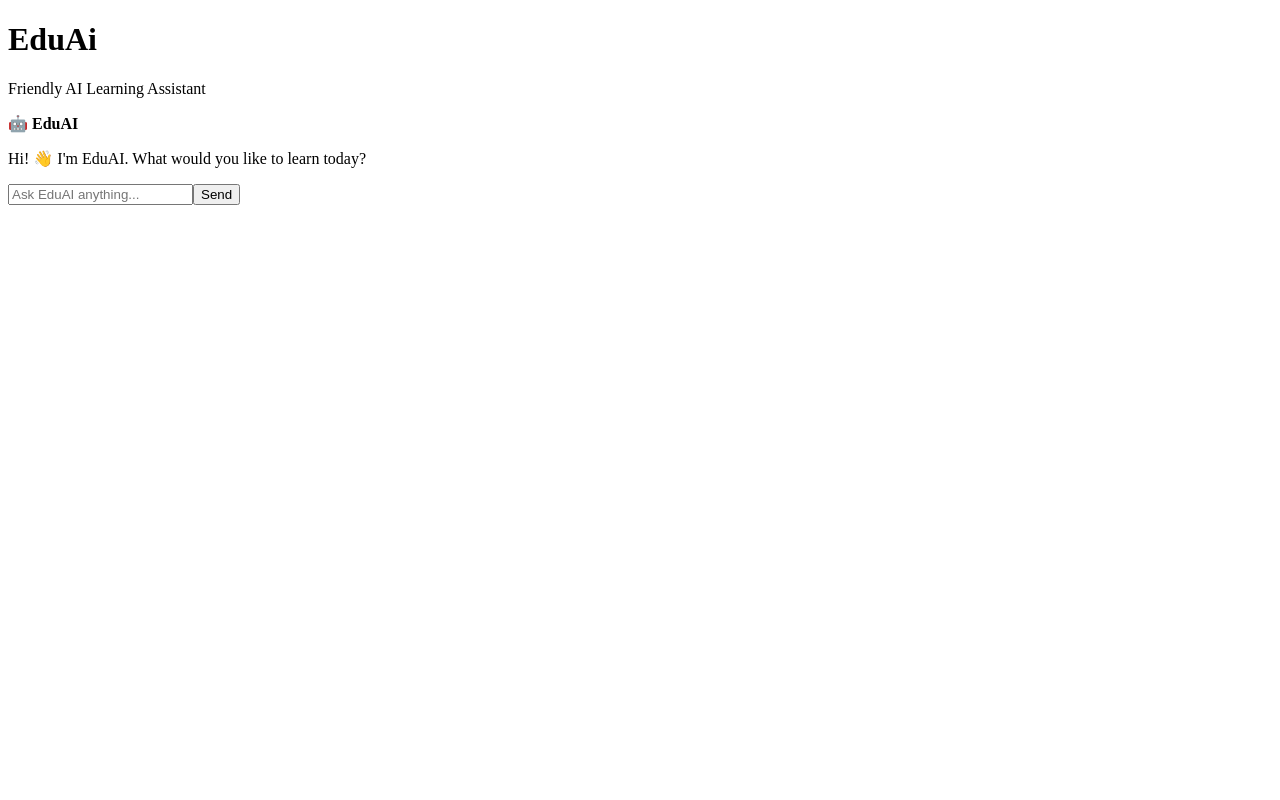
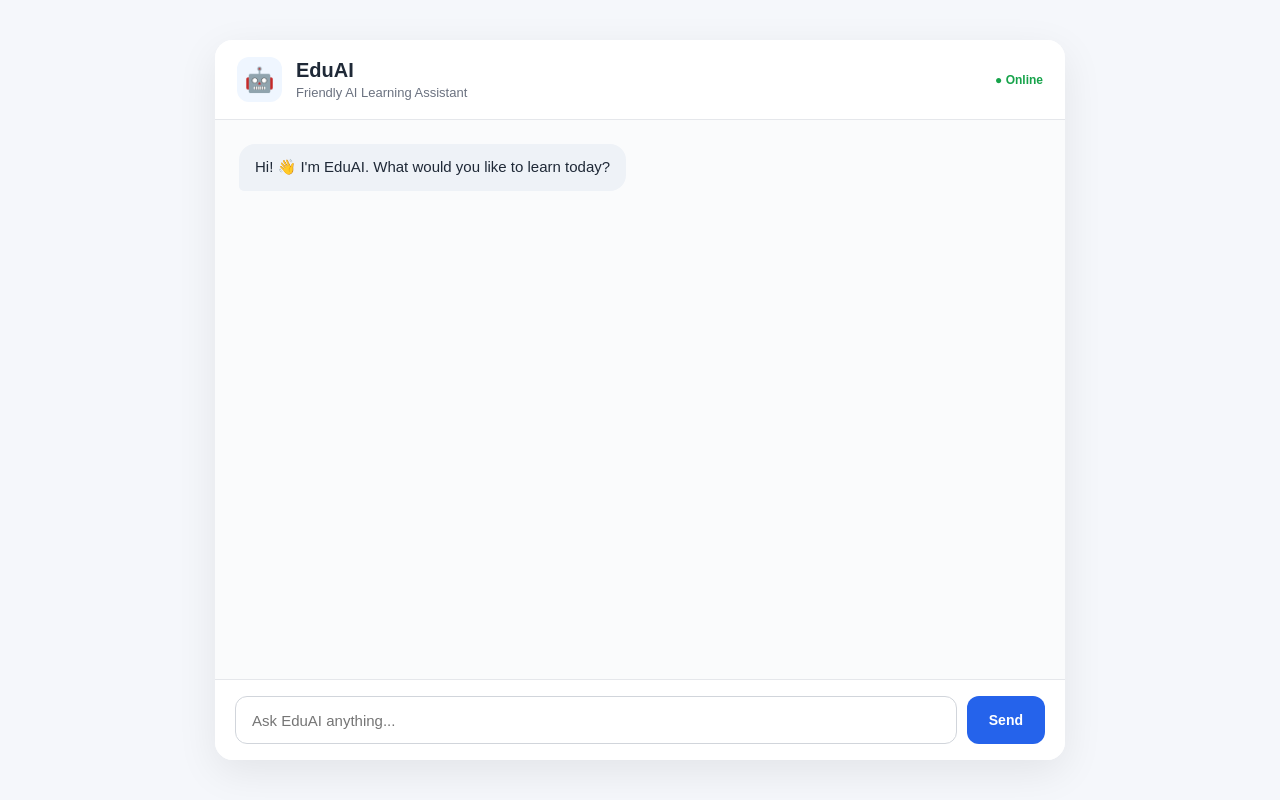
Before and after one commit to SHAMYUKTHAM/Eduai-chatbot, a React (Vite) app: page / in a window 1280 px wide. Built offline with nearby package versions, Linux system fonts and the light colour scheme.

Commit message:
Improve EduAI chatbot UI

```diff
--- a/src/App.css
+++ b/src/App.css
@@ -0,0 +1,260 @@
+/* =========================
+   Global
+========================= */
+
+* {
+  box-sizing: border-box;
+  margin: 0;
+  padding: 0;
+}
+
+body {
+  font-family: Arial, Helvetica, sans-serif;
+  background: #f5f7fb;
+  color: #1f2937;
+}
+
+
+/* =========================
+   Main App
+========================= */
+
+.app {
+  width: 100%;
+  min-height: 100vh;
+  display: flex;
+  justify-content: center;
+  align-items: center;
+  padding: 24px;
+}
+
+
+/* =========================
+   Chat Container
+========================= */
+
+.chat-container {
+  width: 100%;
+  max-width: 850px;
+  height: 90vh;
+  background: #ffffff;
+  border-radius: 18px;
+  box-shadow: 0 12px 40px rgba(0, 0, 0, 0.08);
+
+  display: flex;
+  flex-direction: column;
+
+  overflow: hidden;
+}
+
+
+/* =========================
+   Header
+========================= */
+
+.chat-header {
+  height: 80px;
+  padding: 16px 22px;
+
+  display: flex;
+  align-items: center;
+  gap: 14px;
+
+  border-bottom: 1px solid #e5e7eb;
+  background: #ffffff;
+}
+
+.header-icon {
+  width: 45px;
+  height: 45px;
+
+  display: flex;
+  align-items: center;
+  justify-content: center;
+
+  background: #eff6ff;
+  border-radius: 12px;
+
+  font-size: 24px;
+}
+
+.chat-header h1 {
+  font-size: 20px;
+  font-weight: 700;
+}
+
+.chat-header p {
+  margin-top: 3px;
+  font-size: 13px;
+  color: #6b7280;
+}
+
+.online-status {
+  margin-left: auto;
+  font-size: 12px;
+  color: #16a34a;
+  font-weight: 600;
+}
+
+
+/* =========================
+   Chat Window
+========================= */
+
+.chat-window {
+  flex: 1;
+
+  padding: 24px;
+
+  overflow-y: auto;
+
+  display: flex;
+  flex-direction: column;
+  gap: 16px;
+
+  background: #fafbfc;
+}
+
+
+/* =========================
+   Messages
+========================= */
+
+.message-row {
+  display: flex;
+  width: 100%;
+}
+
+.bot-row {
+  justify-content: flex-start;
+}
+
+.user-row {
+  justify-content: flex-end;
+}
+
+.message-bubble {
+  max-width: 70%;
+  padding: 12px 16px;
+
+  border-radius: 16px;
+
+  line-height: 1.5;
+}
+
+.bot-message {
+  background: #eef2f7;
+  border-bottom-left-radius: 5px;
+}
+
+.user-message {
+  background: #2563eb;
+  color: white;
+  border-bottom-right-radius: 5px;
+}
+
+.message-sender {
+  font-size: 12px;
+  font-weight: 700;
+  margin-bottom: 5px;
+}
+
+.message-bubble p {
+  font-size: 15px;
+  word-break: break-word;
+}
+
+
+/* =========================
+   Input Area
+========================= */
+
+.chat-input-area {
+  width: 100%;
+
+  display: flex;
+  gap: 10px;
+
+  padding: 16px 20px;
+
+  border-top: 1px solid #e5e7eb;
+
+  background: #ffffff;
+}
+
+.chat-input-area input {
+  flex: 1;
+
+  height: 48px;
+
+  padding: 0 16px;
+
+  border: 1px solid #d1d5db;
+  border-radius: 12px;
+
+  outline: none;
+
+  font-size: 15px;
+}
+
+.chat-input-area input:focus {
+  border-color: #2563eb;
+}
+
+.chat-input-area button {
+  height: 48px;
+
+  padding: 0 22px;
+
+  border: none;
+  border-radius: 12px;
+
+  background: #2563eb;
+  color: white;
+
+  font-size: 14px;
+  font-weight: 600;
+
+  cursor: pointer;
+}
+
+.chat-input-area button:hover {
+  background: #1d4ed8;
+}
+
+
+/* =========================
+   Mobile
+========================= */
+
+@media (max-width: 600px) {
+
+  .app {
+    padding: 0;
+  }
+
+  .chat-container {
+    height: 100vh;
+    border-radius: 0;
+  }
+
+  .chat-header {
+    padding: 14px 16px;
+  }
+
+  .chat-window {
+    padding: 16px;
+  }
+
+  .message-bubble {
+    max-width: 85%;
+  }
+
+  .chat-input-area {
+    padding: 12px;
+  }
+
+  .chat-input-area button {
+    padding: 0 16px;
+  }
+}
--- a/src/components/ChatHeader.jsx
+++ b/src/components/ChatHeader.jsx
@@ -1,9 +1,18 @@
-function ChatHeader(){
-    return(
-        <header>
-            <h1>EduAi</h1>
-            <p>Friendly AI Learning Assistant</p>
-        </header>
-    );
+function ChatHeader() {
+  return (
+    <header className="chat-header">
+      <div className="header-icon">🤖</div>
+
+      <div>
+        <h1>EduAI</h1>
+        <p>Friendly AI Learning Assistant</p>
+      </div>
+
+      <span className="online-status">
+        ● Online
+      </span>
+    </header>
+  );
 }
+
 export default ChatHeader;
--- a/src/components/ChatInput.jsx
+++ b/src/components/ChatInput.jsx
@@ -1,7 +1,6 @@
 import { useState } from "react";
 
 function ChatInput({ onSendMessage }) {
-
   const [input, setInput] = useState("");
 
   const handleSubmit = (e) => {
@@ -15,8 +14,7 @@ function ChatInput({ onSendMessage }) {
   };
 
   return (
-    <form onSubmit={handleSubmit}>
-
+    <form className="chat-input-area" onSubmit={handleSubmit}>
       <input
         type="text"
         placeholder="Ask EduAI anything..."
@@ -27,7 +25,6 @@ function ChatInput({ onSendMessage }) {
       <button type="submit">
         Send
       </button>
-
     </form>
   );
 }
--- a/src/components/ChatMessage.jsx
+++ b/src/components/ChatMessage.jsx
@@ -1,11 +1,13 @@
 function ChatMessage({ message, sender }) {
+  const isBot = sender === "bot";
+
   return (
-    <div>
-      <strong>
-        {sender === "bot" ? "🤖 EduAI" : "👤 You"}
-      </strong>
+    <div className={`message-row ${isBot ? "bot-row" : "user-row"}`}>
+      <div className={`message-bubble ${isBot ? "bot-message" : "user-message"}`}>
 
-      <p>{message}</p>
+
+        <p>{message}</p>
+      </div>
     </div>
   );
 }
```
Also changed, not shown: src/App.jsx (+0 -10 lines).
